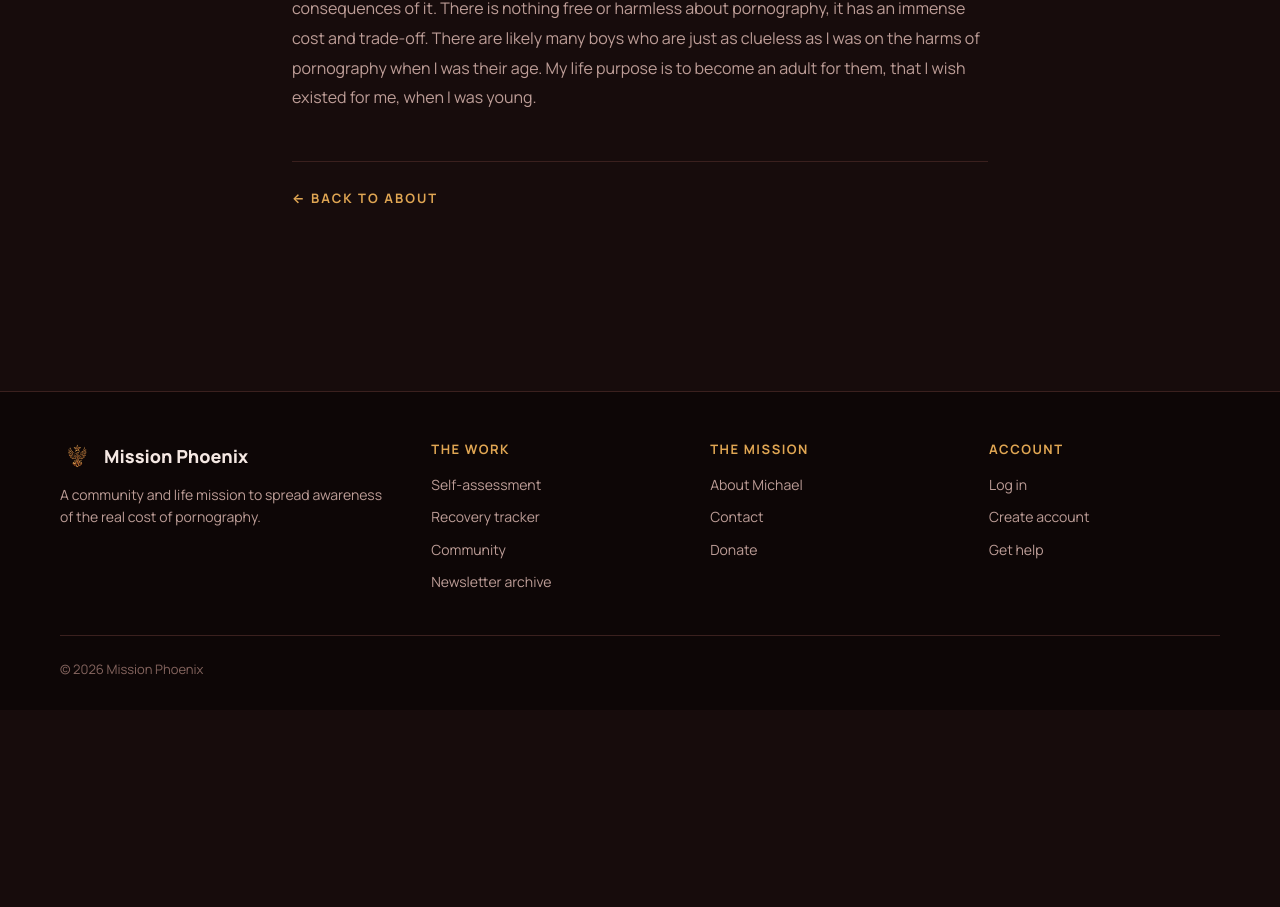
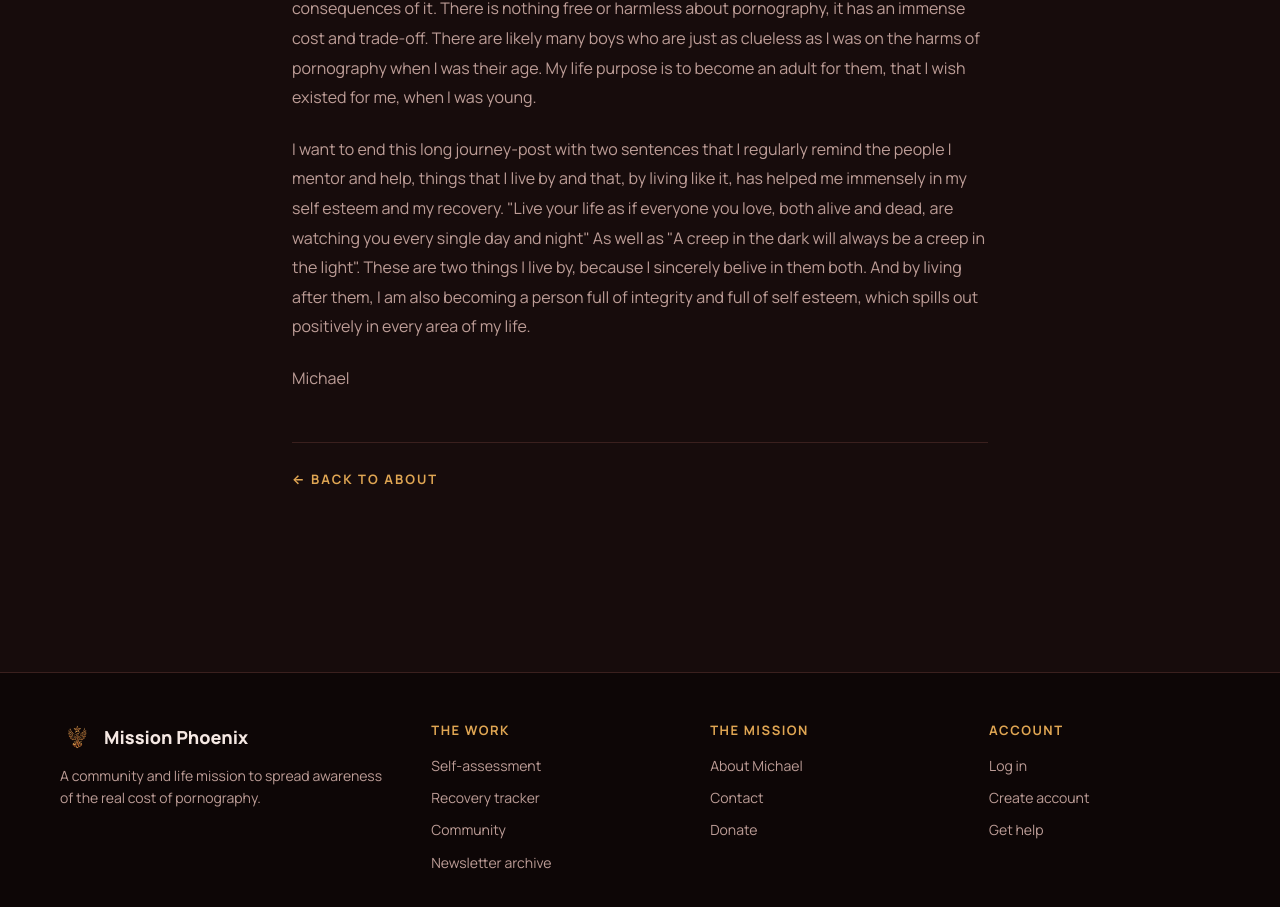
Before and after one commit to MichaelFjell/missionphoenix, a React (Vite) app in the folder mission-phoenix/: page /story in a window 1280 px wide. Shown: the part 6572-7479 px from the top of the page. Before the commit the page ends 7282 px from the top, so only its background shows below. Built offline with nearby package versions, Linux system fonts and the light colour scheme; no server answers.

Commit message:
Enhance Story component with personal addiction narrative
Added personal reflections on addiction and recovery, emphasizing the importance of openness and mentorship.

```diff
--- a/mission-phoenix/src/Story.jsx
+++ b/mission-phoenix/src/Story.jsx
@@ -64,6 +64,12 @@ export default function Story() {
           <p>Throughout my worst years, I&apos;ve also been frequently in contact with psychiatric health care, which did absolutely nothing for me except making it worse, basically numbing me, not assisting in the slightest as all they did was throw SSRI after SSRI on me and I probably went through 7-8 different SSRI&apos;s. I frequented several psychologists too (not private ones), none of them seemed to draw any connection to my depression and the way I was escaping my emotions via spending time at the computer, nor did anyone ask about my use of pornography, likely because either it&apos;s not fully seen as a &ldquo;problem&rdquo; that can lead to depression or addiction in the psychiatric care yet, or because it&apos;s just too much of a taboo thing to ask patients. Regardless of which, I&apos;m also not sure I would of been honest even if they asked because it&apos;s so incredibly shameful and anxiety-ridden when you&apos;re deep in that addiction yourself. The biggest problem is that I would not have wanted to talk about it with a psychiatrist who would not have had experience with porn addiction himself, and I believe many porn addicts feel the same way there.</p>
 
           <p>That is why I believe in myself being open, vulnerable in my story and my addiction, I can help others. I am particularly passionate about helping the younger generation, those who are still in school, to talk to them about pornography addiction and the potential severity and consequences of it. There is nothing free or harmless about pornography, it has an immense cost and trade-off. There are likely many boys who are just as clueless as I was on the harms of pornography when I was their age. My life purpose is to become an adult for them, that I wish existed for me, when I was young.</p>
+
+          <p>I want to end this long journey-post with two sentences that I regularly remind the people I mentor and help, things that I live by and that, by living like it, has helped me immensely in my self esteem and my recovery.
+           "Live your life as if everyone you love, both alive and dead, are watching you every single day and night"
+          As well as "A creep in the dark will always be a creep in the light". These are two things I live by, because I sincerely belive in them both. And by living after them, I am also becoming a person full of integrity and full of self esteem, which spills out positively in every area of my life.</p>
+
+          <p>Michael</p>
         </div>
 
         <div className="story-bottom">
```
